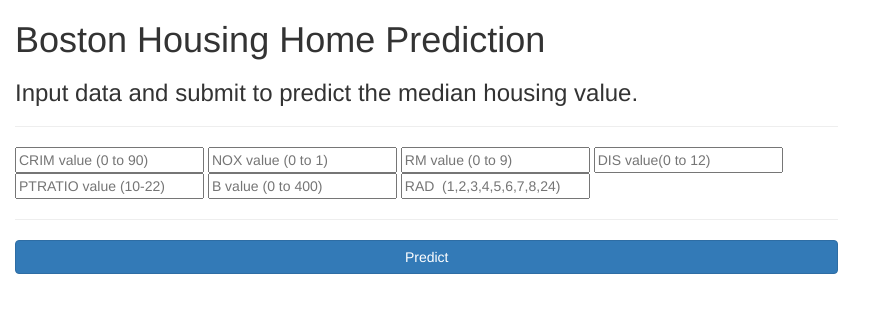
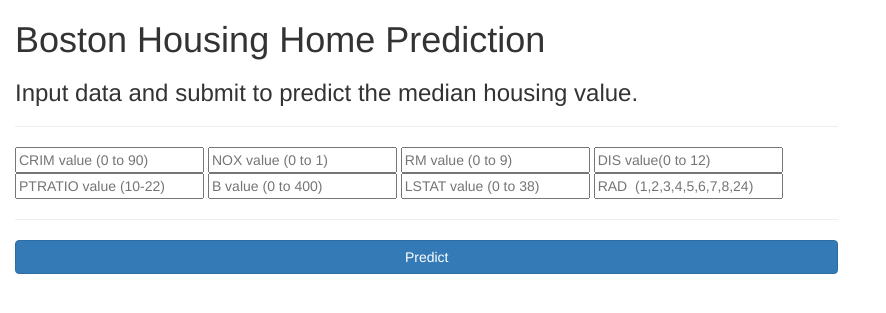
Before and after one commit to radleap/Application-Boston-Housing-Value-Prediction, a Flask app: page / in a window 1280 px wide. Shown: the part 52-365 px from the top of the page, without its empty margins (0-886 px from the left). Run offline with Flask 2, Linux system fonts and the light colour scheme; parts of the project's set-up code (start-up, migrations or seed data) failed here and were passed over; some libraries are stand-ins or nearby versions.

Commit message:
updating app.py for full regression tree model and 15 inputs. Took care of the RAD categorical value input, converting to model input structure. Tested locally works well.

```diff
--- a/app.py
+++ b/app.py
@@ -47,6 +47,14 @@ def predict():
     #taking the function input and using model to predict
     int_features = [float(x) for x in request.form.values()]
     final_features = [np.array(int_features)]
+
+    # extracting and preparing our categorical variable RAD, so it matches required model input of shape 15 encoded
+    rad_list = [2.0, 3.0, 4.0, 5.0, 6.0, 7.0 ,8.0 ,24.0] # possible values
+    match = final_features[-1][-1] #taking RAD user input only
+    rad_user = [1.0 if i==match else 0.0 for i in rad_list] # recreating list with 1.0 where true, else 0
+    final_features = list(final_features[-1][:-1]) + rad_user #removing rad, then combining rad categorical options
+    final_features = np.asarray(final_features).reshape(1, -1) # reshaping
+
     prediction = model.predict(final_features)
     plot_png(prediction)
     output_prediction = round(prediction[0], 2)*1000 #to put in thousands of dollars
--- a/templates/index.html
+++ b/templates/index.html
@@ -82,6 +82,7 @@
               <input type="number" name="DIS" placeholder="DIS value(0 to 12)" required="required" />
               <input type="number" name="PTRATIO" placeholder="PTRATIO value (10-22)" required="required" />
               <input type="number" name="B" placeholder="B value (0 to 400)" required="required" />
+              <input type="number" name="LSTAT" placeholder="LSTAT value (0 to 38)" required="required" />
               <input type="number" name="RAD" placeholder="RAD  (1,2,3,4,5,6,7,8,24)" required="required" />
 
           <hr>
```
Also changed, not shown: 2 other files.
